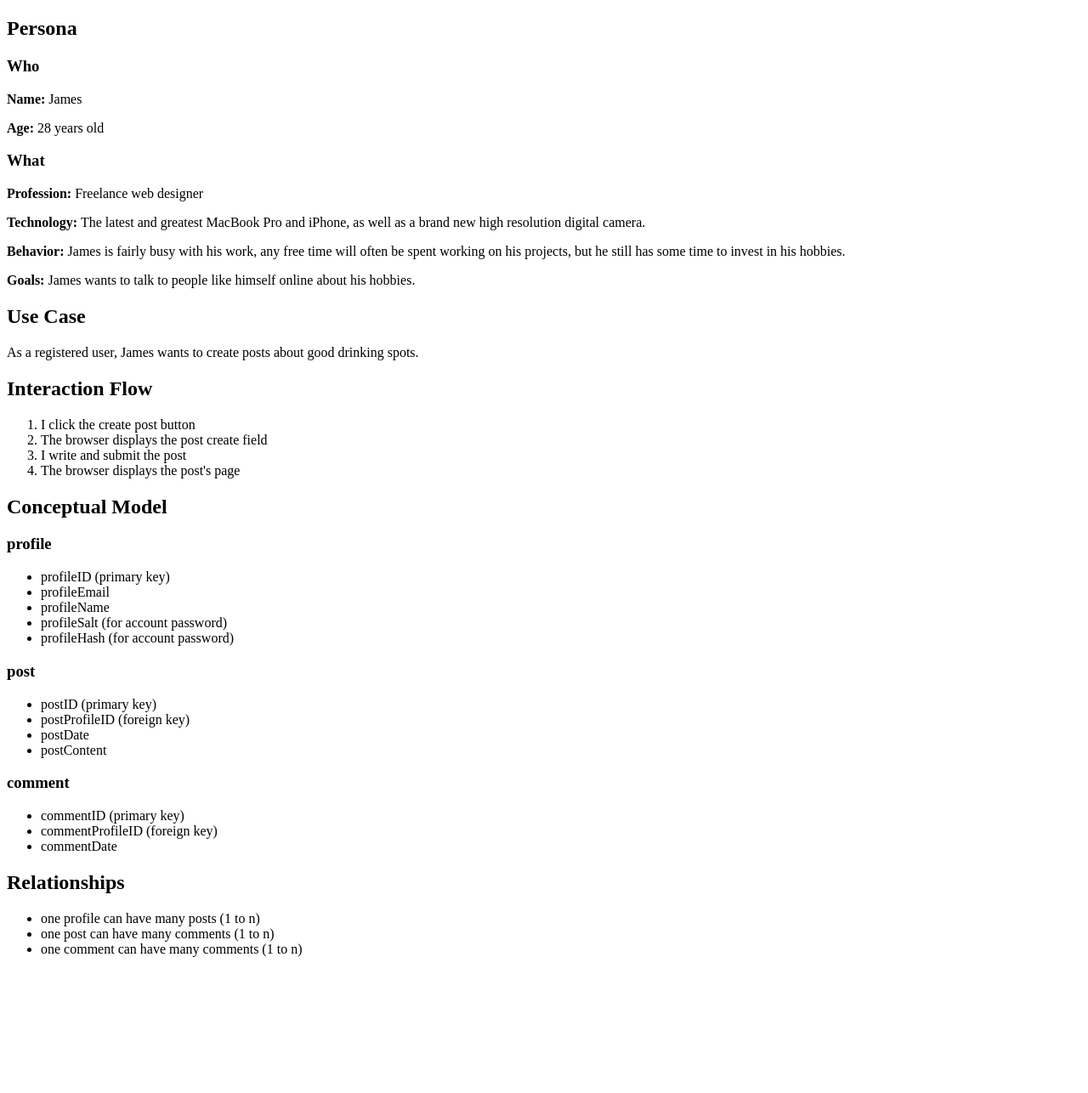
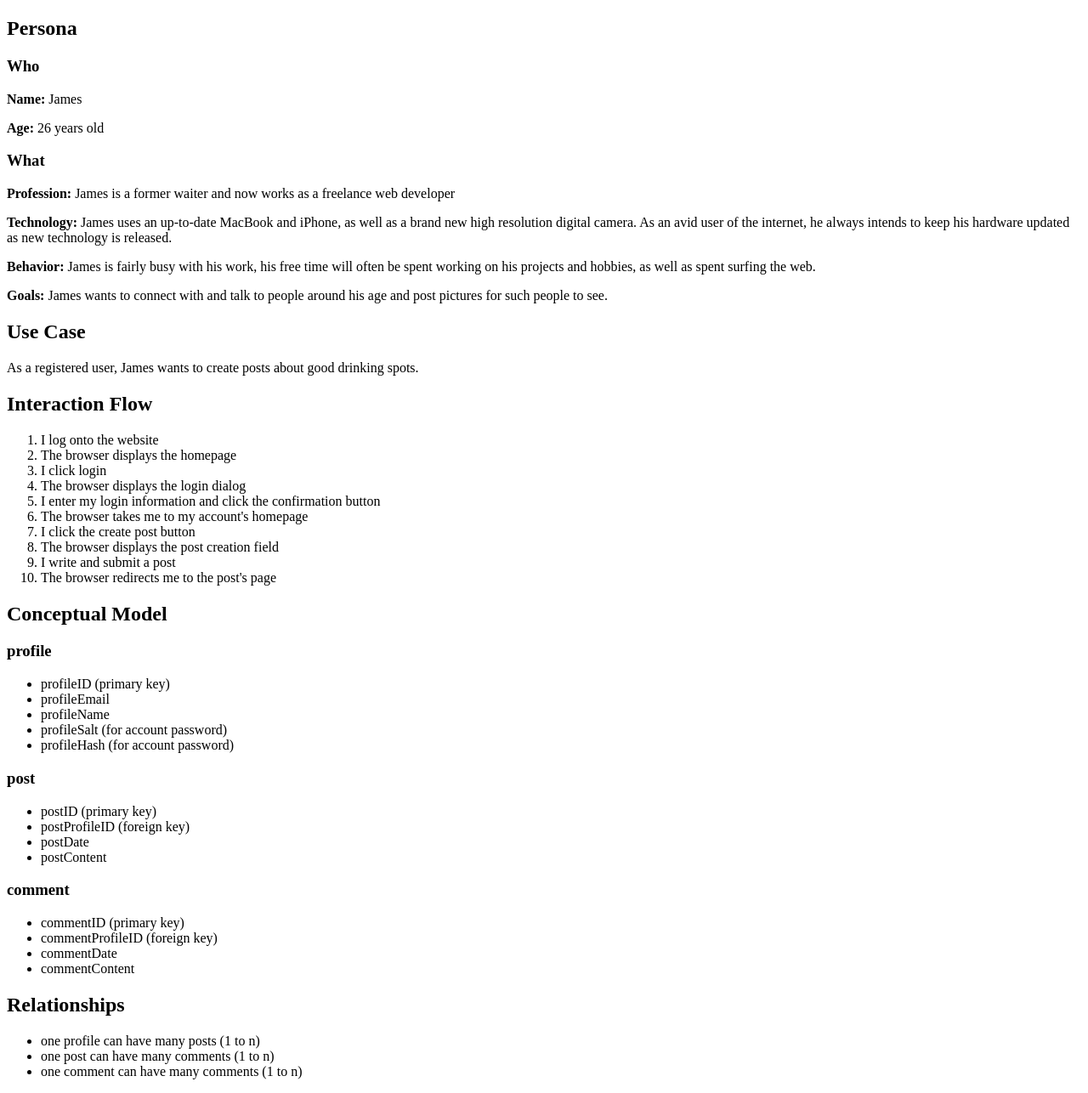
Before and after one commit to Jaccuse/data-design, a PHP site: page / in a window 1280 px wide. Shown: the whole page at 85% size. Before the commit the page ends 1126 px from the top, so only its background shows below. Run offline with PHP 8.4, Linux system fonts and the light colour scheme.

Commit message:
Messed around with the tables

```diff
--- a/index.php
+++ b/index.php
@@ -10,12 +10,12 @@
             <p>
                 <h3>Who</h3>
                 <p><strong>Name: </strong>James</p>
-                <p><strong>Age: </strong>28 years old</p>
+                <p><strong>Age: </strong>26 years old</p>
                 <h3>What</h3>
-                <p><strong>Profession: </strong>Freelance web designer</p>
-                <p><strong>Technology: </strong>The latest and greatest MacBook Pro and iPhone, as well as a brand new high resolution digital camera.</p>
-                <p><strong>Behavior: </strong>James is fairly busy with his work, any free time will often be spent working on his projects, but he still has some time to invest in his hobbies.</p>
-                <p><strong>Goals: </strong>James wants to talk to people like himself online about his hobbies.</p>
+                <p><strong>Profession: </strong>James is a former waiter and now works as a freelance web developer</p>
+                <p><strong>Technology: </strong>James uses an up-to-date MacBook and iPhone, as well as a brand new high resolution digital camera. As an avid user of the internet, he always intends to keep his hardware updated as new technology is released.</p>
+                <p><strong>Behavior: </strong>James is fairly busy with his work, his free time will often be spent working on his projects and hobbies, as well as spent surfing the web.</p>
+                <p><strong>Goals: </strong>James wants to connect with and talk to people around his age and post pictures for such people to see.</p>
             </p>
             <p>
                 <h2>Use Case</h2>
@@ -26,10 +26,16 @@
             <p>
                 <h2>Interaction Flow</h2>
                 <ol>
+                    <li>I log onto the website</li>
+                    <li>The browser displays the homepage</li>
+                    <li>I click login</li>
+                    <li>The browser displays the login dialog</li>
+                    <li>I enter my login information and click the confirmation button</li>
+                    <li>The browser takes me to my account's homepage</li>
                     <li>I click the create post button</li>
-                    <li>The browser displays the post create field</li>
-                    <li>I write and submit the post</li>
-                    <li>The browser displays the post's page</li>
+                    <li>The browser displays the post creation field</li>
+                    <li>I write and submit a post</li>
+                    <li>The browser redirects me to the post's page</li>
                 </ol>
             </p>
                 <h2>Conceptual Model</h2>
@@ -58,6 +64,7 @@
                     <li>commentID (primary key)</li>
                     <li>commentProfileID (foreign key)</li>
                     <li>commentDate</li>
+                    <li>commentContent</li>
                 </ul>
             </p>
             <p>
@@ -66,7 +73,7 @@
                     <li>one profile can have many posts (1 to n)</li>
                     <li>one post can have many comments (1 to n)</li>
                     <li>one comment can have many comments (1 to n)</li>
-                    <!-- why did i end up with the same kind of relationship every time here -->
+                    <!-- why did i end up with the same kind of relationship every time here-->
                 </ul>
             </p>
         </main>
--- /dev/null
+++ b/php/classes/Profile.php
@@ -0,0 +1 @@
+<?php
```
